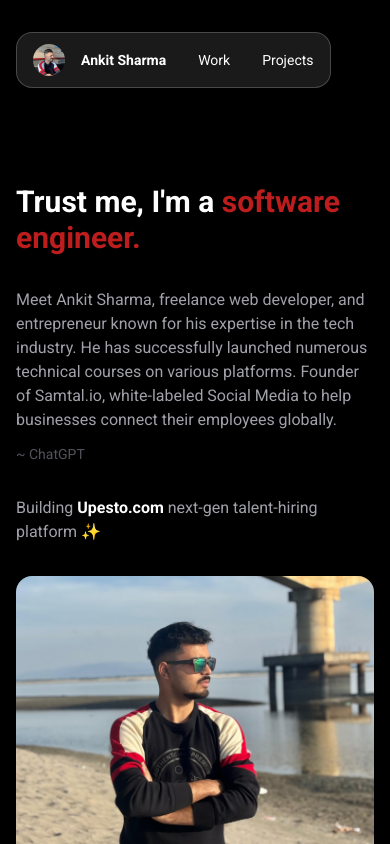
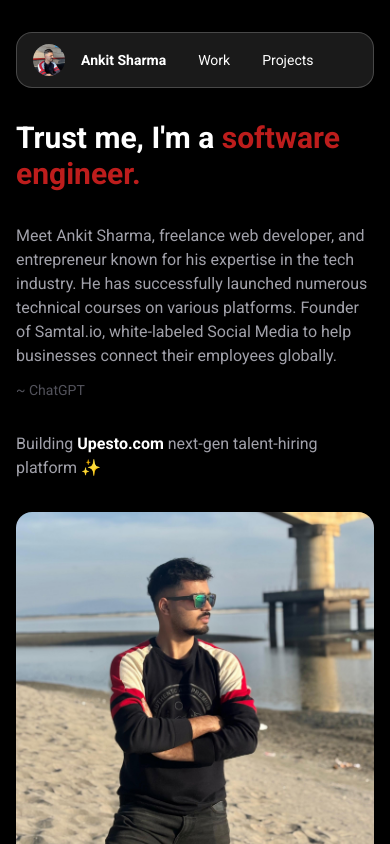
Before and after one commit to afk-ankit/portfolio, a React (Vite) app: page / in a window 390 px wide. Shown: the top 844 px of the page. Built offline with nearby package versions, Linux system fonts and the light colour scheme.

Commit message:
navbar width and landing header text-fixed for mobile

```diff
--- a/src/components/Home.tsx
+++ b/src/components/Home.tsx
@@ -8,7 +8,7 @@ import { FontAwesomeIcon } from "@fortawesome/react-fontawesome";
 const Home = () => {
   return (
     <section
-      className="flex flex-col md:flex-row justify-between mt-28 gap-8 scroll-mt-40"
+      className="flex flex-col md:flex-row justify-between md:mt-28 mt-12 gap-8 scroll-mt-40"
       id="home"
     >
       <div className="md:flex-[0.6] flex flex-col">
--- a/src/components/Navbar.tsx
+++ b/src/components/Navbar.tsx
@@ -1,6 +1,6 @@
 export const Navbar = () => {
   return (
-    <nav className="z-50 bg-white/10 backdrop-blur-lg border-white/20 border h-14 rounded-2xl flex items-center px-4 w-fit gap-8 sticky top-8 shadow-lg transition-all duration-300 hover:bg-white/15 hover:border-white/25">
+    <nav className="z-50 bg-white/10 backdrop-blur-lg border-white/20 border h-14 rounded-2xl flex items-center px-4 md:w-fit gap-8 sticky top-8 shadow-lg transition-all duration-300 hover:bg-white/15 hover:border-white/25">
       <a href="#home">
         <div className="flex gap-4 items-center">
           <div className="aspect-square rounded-full h-8 overflow-hidden">
```
